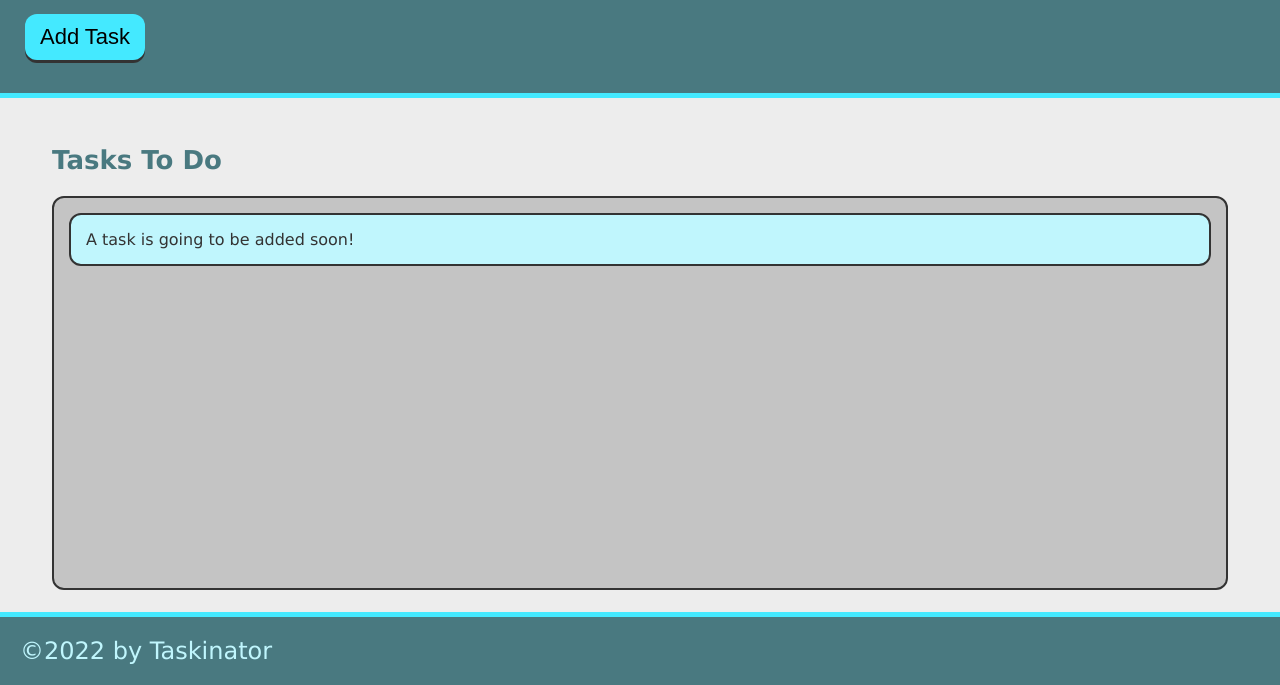
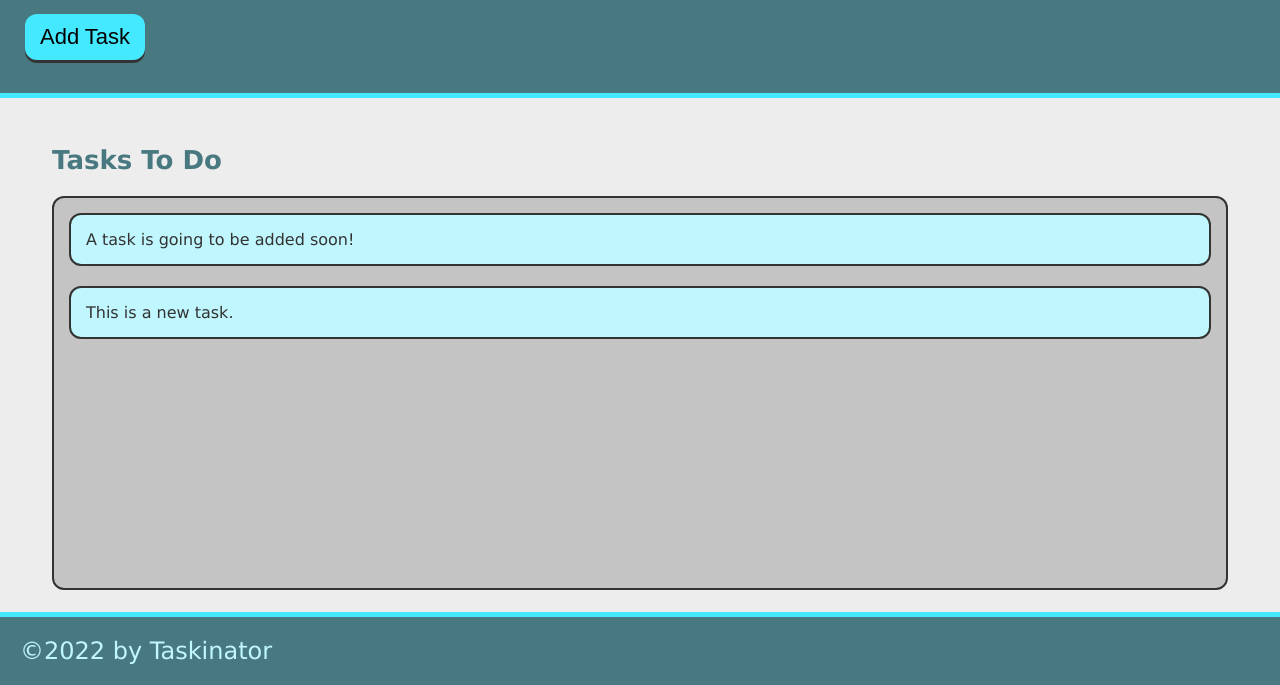
Before and after one commit to MJerich/taskinator, a plain HTML site: page index.html in a window 1280 px wide. Both pictures are taken after a click on the button "Add Task". Shown: the part 115-800 px from the top of the page. Drawn offline with Linux system fonts and the light colour scheme.

Commit message:
add ability to add task

```diff
--- a/assets/js/script.js
+++ b/assets/js/script.js
@@ -0,0 +1,11 @@
+let buttonE1 = document.querySelector("#save-task")
+let tasksToDoEl = document.querySelector("#tasks-to-do");
+
+function createTaskHandler() {
+    let taskItemE1 = document.createElement("li");
+    taskItemE1.className = "task-item";
+    taskItemE1.textContent = "This is a new task.";
+    tasksToDoEl.appendChild(taskItemE1);
+};
+
+buttonE1.addEventListener("click", createTaskHandler);
--- a/index.html
+++ b/index.html
@@ -12,12 +12,12 @@
     <header>
         <h1 class="page-title">Taskinator</h1>
         <p>Click the button below to add a new task!</p>
-        <button class="btn">Add Task</button>
+        <button id="save-task" class="btn">Add Task</button>
     </header>
     <main class="page-content">
         <section class="task-list-wrapper">
             <h2 class="list-title">Tasks To Do</h2>
-            <ul class="task-list">
+            <ul id="tasks-to-do" class="task-list">
                 <li class="task-item">A task is going to be added soon!</li>
             </ul>
         </section>
```
